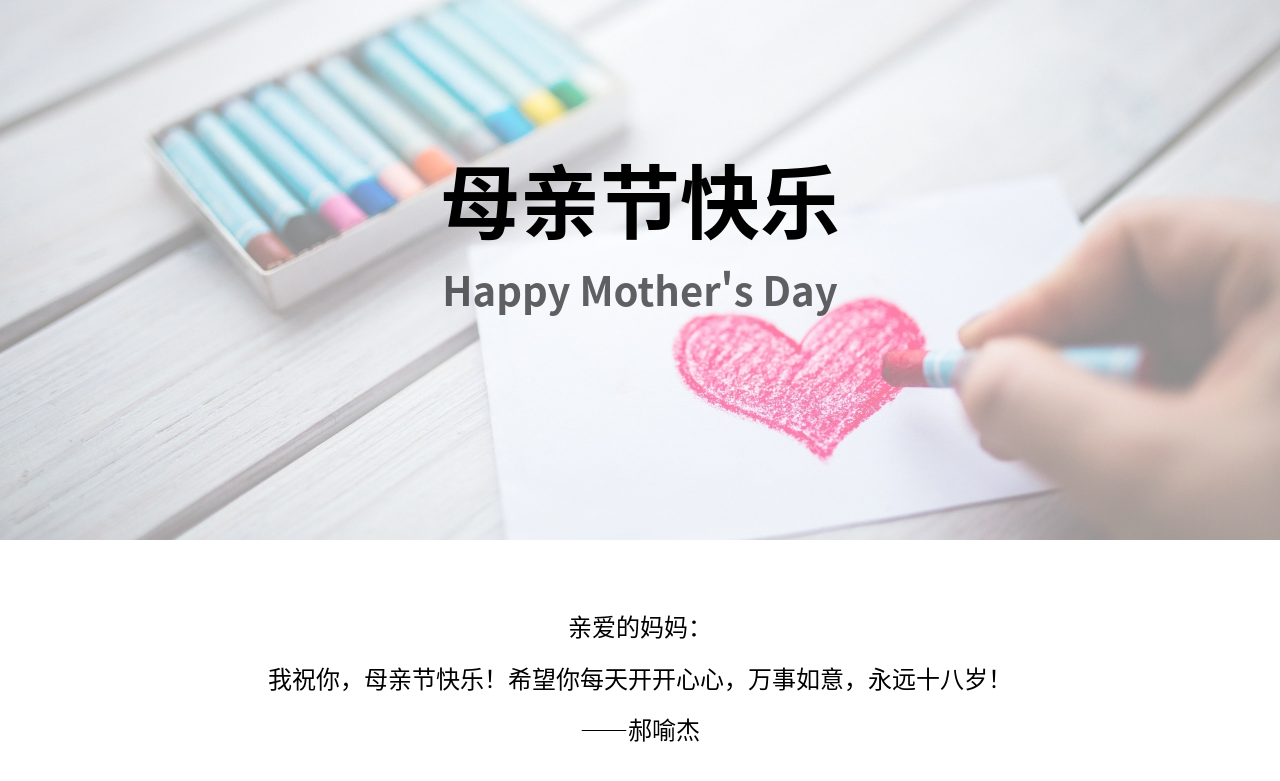
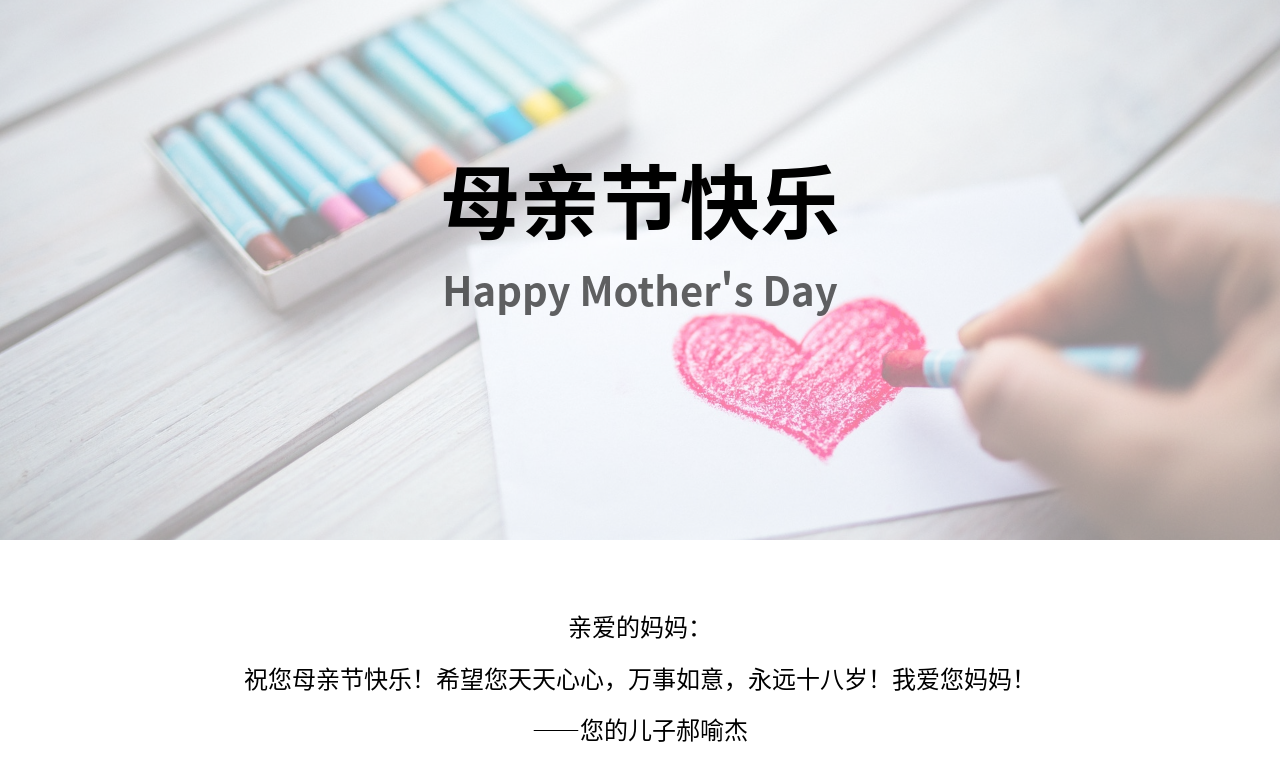
Before and after one commit to Lazygrumm/Earth-Messenger, a Jekyll site: the page happy-mothers-day/index.html, which Jekyll copies as it is, in a window 1280 px wide. Shown: the top 781 px of the page. Built offline with Jekyll 4.4.1, drawn with Linux system fonts in a browser that asks for light colours.

Commit message:
更新母亲节页面，修改文案

```diff
--- a/happy-mothers-day/index.html
+++ b/happy-mothers-day/index.html
@@ -21,10 +21,10 @@
                 <div id="wordBox" class="middleWords">
                     <p>亲爱的妈妈：</p>
                     <p>
-                        我祝你，母亲节快乐！希望你每天开开心心，万事如意，永远十八岁！
+                        祝您母亲节快乐！希望您天天心心，万事如意，永远十八岁！我爱您妈妈！
                     </p>
                     <p>
-                        ——郝喻杰
+                        ——您的儿子郝喻杰
                     </p>
                 </div>
             </div>
```
